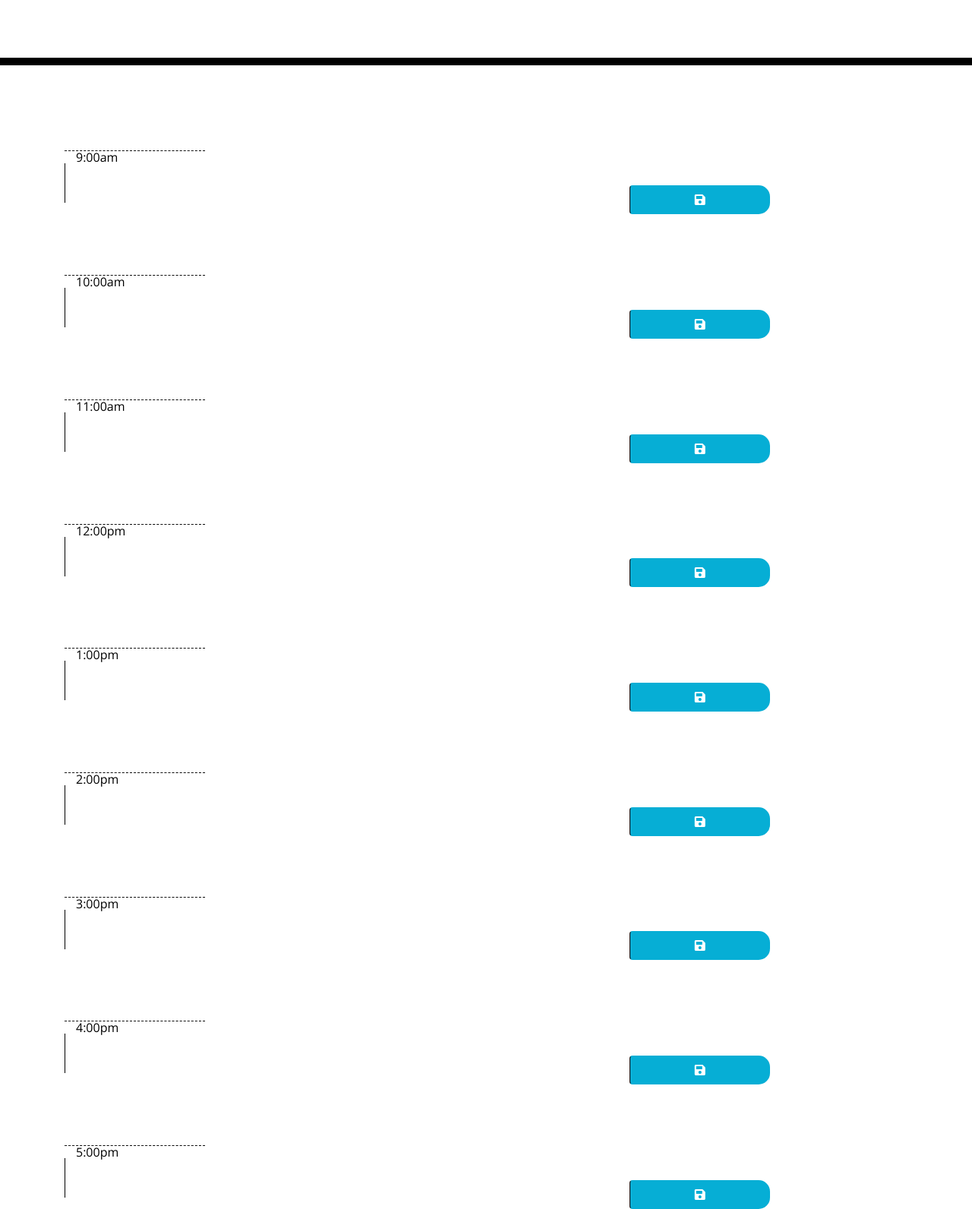
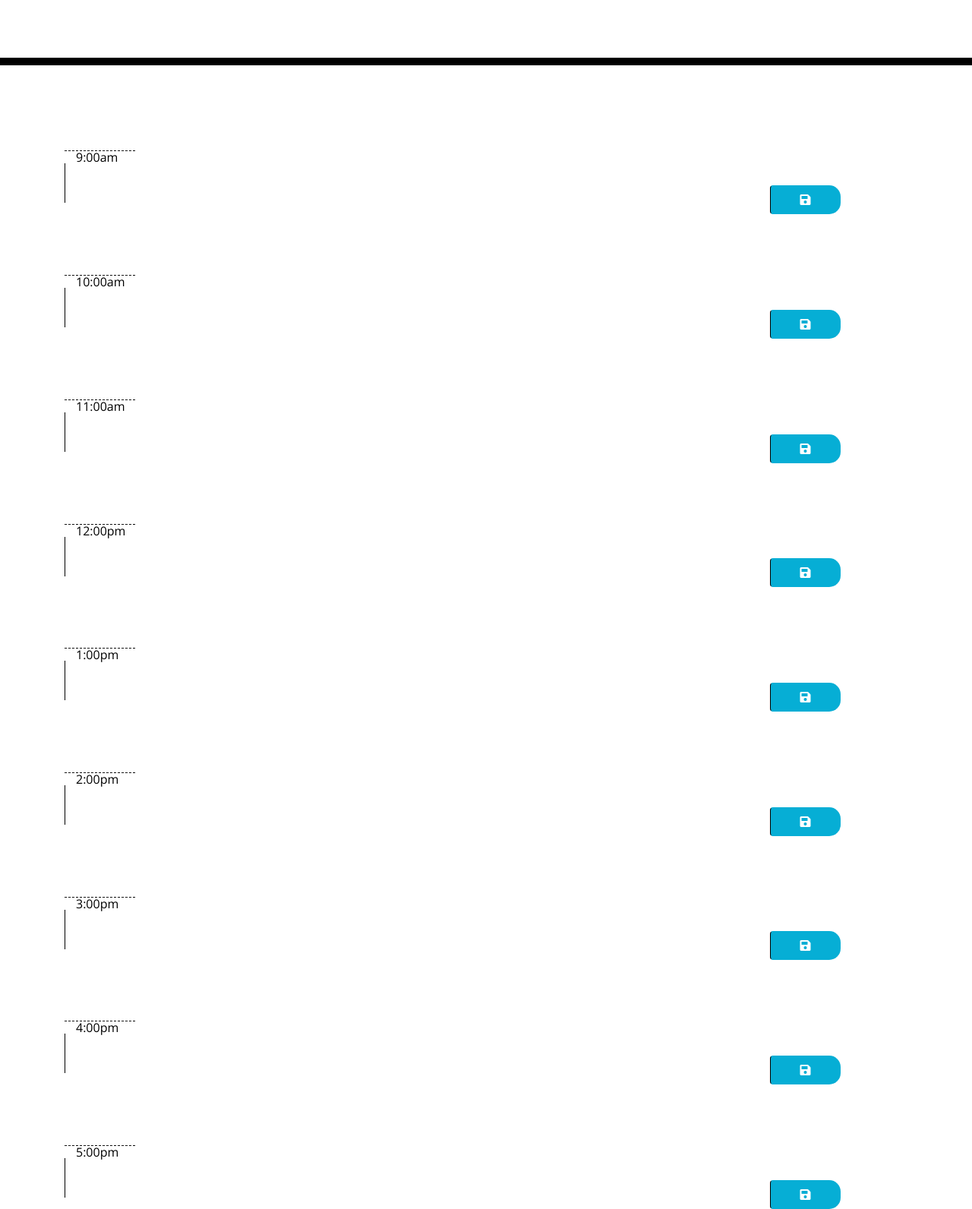
Before and after one commit to ayvavalenti/work-day, a plain HTML site: page index.html in a window 1280 px wide. Shown: the part 182-1774 px from the top of the page at 76% size. Drawn offline with nearby package versions, Linux system fonts and the light colour scheme.

Commit message:
Add files via upload

```diff
--- a/assets/js/script.js
+++ b/assets/js/script.js
@@ -1,3 +1,50 @@
+//all variables being used
+
+var past;
+var present;
+var future;
+var timeT;
+var dateT;
+var input;
+var timeM;
+
+//doing the day
+
+function displayDate (){
+    console.log(displayDate);
+    document.getElementById("currentDay").innerHTML =
+    Date ();
+}
+dateT.setFullYear();
+dateT.setMonth();
+dateT.setDate();
+dateT.setDay();
+
+dateT = new Date();
+
+dateT;
+
+function saveBtn (){
+    document.getElementsByClassName("saveBtn").innerHTML =
+    localStorage ();
+}
+
+// doing the hours
+function displayTime () {
+ timeT = Date.now().getHours();
+}
+
+if (hour) {
+
+    if (timeT === timeM){
+
+    }
+
+}
+
+function setColor(element, color) {
+    element.style.backgroundColor = color;
+}
 $("#task-form .saveBtn").click(function() {
     var text = $("")
 });
--- a/index.html
+++ b/index.html
@@ -28,7 +28,7 @@
     <header class="jumbotron">
       <h1 class="display-3">Work Day Scheduler</h1>
       <p class="lead">A simple calendar app for scheduling your work day</p>
-      <p id="currentDay" class="lead"></p>
+     <p> <span id="currentDay" class="lead"></span> </p>
     </header>
 
     <div class="container">
@@ -36,83 +36,83 @@
       <!-- Timeblocks go here -->
       <div class="row time-block">
         </div>
-      <div class="col-sm-2 hour">9:00am
+      <div class="col-md-1 hour">9:00am
         </div>
-      <textarea class="col-sm-8">
+      <textarea class="col-md-10">
         </textarea>
-      <button type="button" class= "btn saveBtn col-sm-2"><i class="fas fa-save"></i>
+      <button type="button" class= "btn saveBtn col-md-1"><i class="fas fa-save"></i>
         </button>
 
       <div class="row time-block">
         </div>
-      <div class="col-sm-2 hour">10:00am
+      <div class="col-md-1 hour">10:00am
         </div>
-      <textarea class="col-sm-8">
+      <textarea class="col-md-10">
         </textarea>
-      <button type="button" class= "btn saveBtn col-sm-2"><i class="fas fa-save"></i>
+      <button type="button" class= "btn saveBtn col-md-1"><i class="fas fa-save"></i>
         </button>
 
       <div class="row time-block">
         </div>
-      <div class="col-sm-2 hour">11:00am
+      <div class="col-md-1 hour">11:00am
         </div>
-      <textarea class="col-sm-8">
+      <textarea class="col-md-10">
         </textarea>
-      <button type="button" class= "btn saveBtn col-sm-2"><i class="fas fa-save"></i>
+      <button type="button" class= "btn saveBtn col-md-1"><i class="fas fa-save"></i>
         </button>
 
       <div class="row time-block">
         </div>
-      <div class="col-sm-2 hour">12:00pm
+      <div class="col-md-1 hour">12:00pm
         </div>
-      <textarea class="col-sm-8">
+      <textarea class="col-md-10">
         </textarea>
-      <button type="button" class= "btn saveBtn col-sm-2"><i class="fas fa-save"></i>
+      <button type="button" class= "btn saveBtn col-md-1"><i class="fas fa-save"></i>
         </button>
 
       <div class="row time-block">
         </div>
-      <div class="col-sm-2 hour">1:00pm
+      <div class="col-md-1 hour">1:00pm
         </div>
-      <textarea class="col-sm-8">
+      <textarea class="col-md-10">
         </textarea>
-      <button type="button" class= "btn saveBtn col-sm-2"><i class="fas fa-save"></i>
+      <button type="button" class= "btn saveBtn col-md-1"><i class="fas fa-save"></i>
         </button>
 
       <div class="row time-block">
         </div>
-      <div class="col-sm-2 hour">2:00pm
+      <div class="col-md-1 hour">2:00pm
         </div>
-      <textarea class="col-sm-8">
+      <textarea class="col-md-10">
         </textarea>
-      <button type="button" class= "btn saveBtn col-sm-2"><i class="fas fa-save"></i>
+      <button type="button" class= "btn saveBtn col-md-1"><i class="fas fa-save"></i>
         </button>
 
       <div class="row time-block">
         </div>
-      <div class="col-sm-2 hour">3:00pm
+      <div class="col-md-1 hour">3:00pm
         </div>
-      <textarea class="col-sm-8">
+      <textarea class="col-md-10">
         </textarea>
-      <button type="button" class= "btn saveBtn col-sm-2"><i class="fas fa-save"></i>
+      <button type="button" class= "btn saveBtn col-md-1"><i class="fas fa-save"></i>
         </button>
 
       <div class="row time-block">
         </div>
-      <div class="col-sm-2 hour">4:00pm
+      <div class="col-md-1 hour">4:00pm
         </div>
-      <textarea class="col-sm-8">
+      <textarea class="col-md-10">
         </textarea>
-      <button type="button" class= "btn saveBtn col-sm-2"><i class="fas fa-save"></i>
+      <button type="button" class= "btn saveBtn col-md-1"><i class="fas fa-save"></i>
         </button>
 
       <div class="row time-block">
         </div>
-      <div class="col-sm-2 hour">5:00pm
+      <div class="col-md-1 hour">5:00pm
         </div>
-      <textarea class="col-sm-8">
+      <textarea class="col-md-10">
         </textarea>
-      <button type="button" class= "btn saveBtn col-sm-2"><i class="fas fa-save"></i>
+      <button type="button" class= "btn saveBtn col-md-1"><i class="fas fa-save"></i>
         </button>
 
 
```
